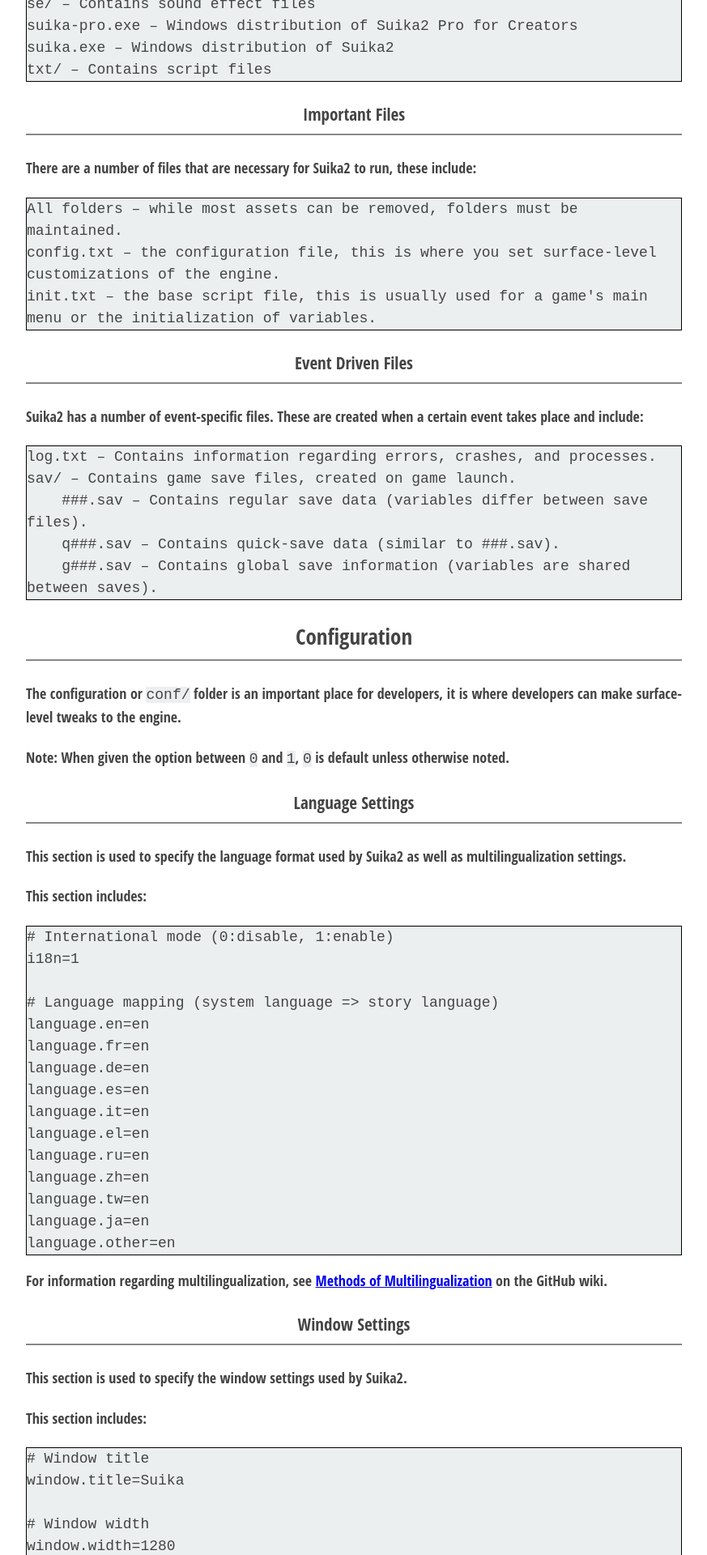
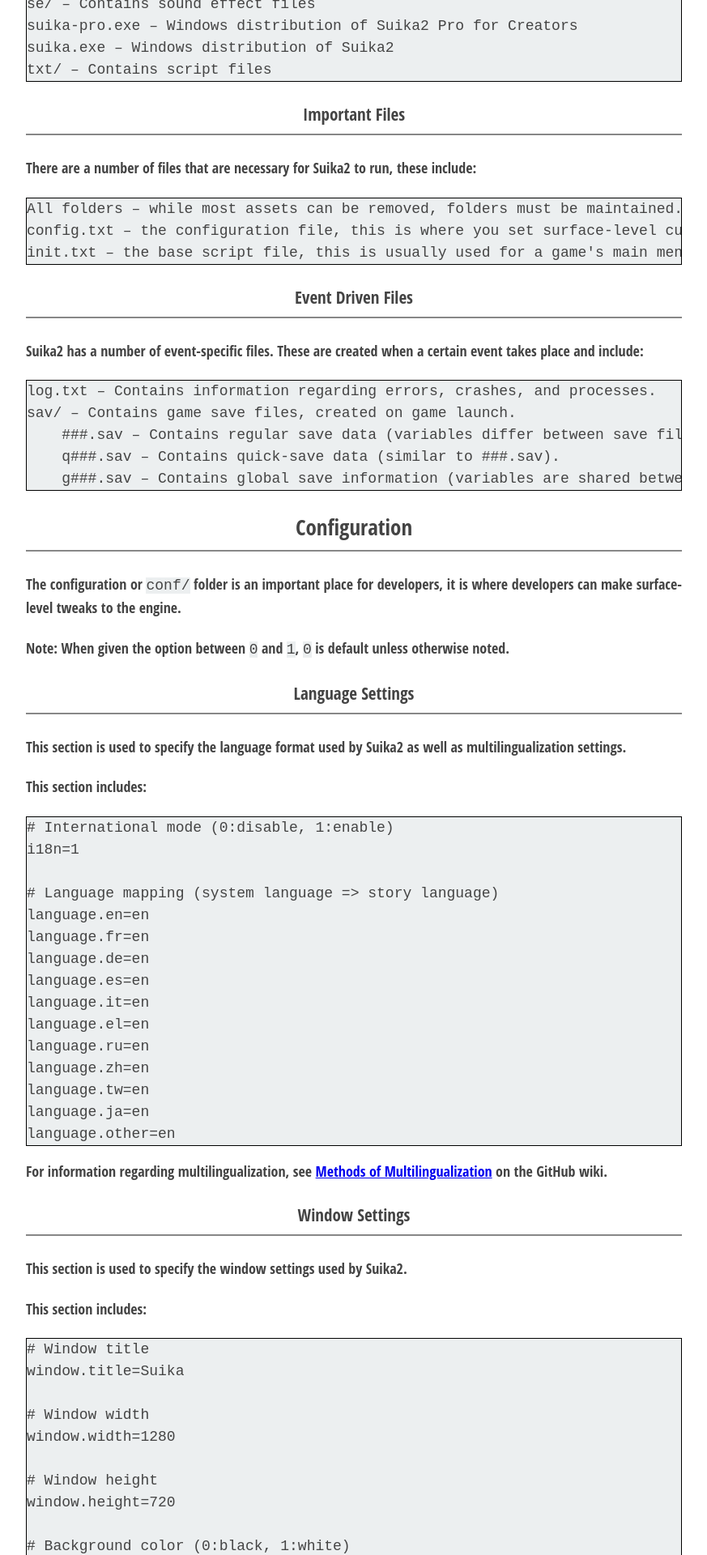
Before and after one commit to suika2engine/suika2engine.github.io, a Jekyll site: the page built from docs/2.-setup-and-configuration.md, in a window 1280 px wide. Shown: the part 1124-3044 px from the top of the page at 81% size, without its empty margins (203-1076 px from the left). Built offline with Jekyll 4.4.1, drawn with Linux system fonts in a browser that asks for light colours; our own code applies the rules of GitHub Pages for plain Markdown files.

Commit message:
Update article-style.css

```diff
--- a/styles/article-style.css
+++ b/styles/article-style.css
@@ -141,7 +141,7 @@
 pre {
   border: 1px solid var(--Text);
   background-color: #ECEFF0;
-  white-space: pre-wrap;
+  overflow: scroll;
 }
 
 code {
```
